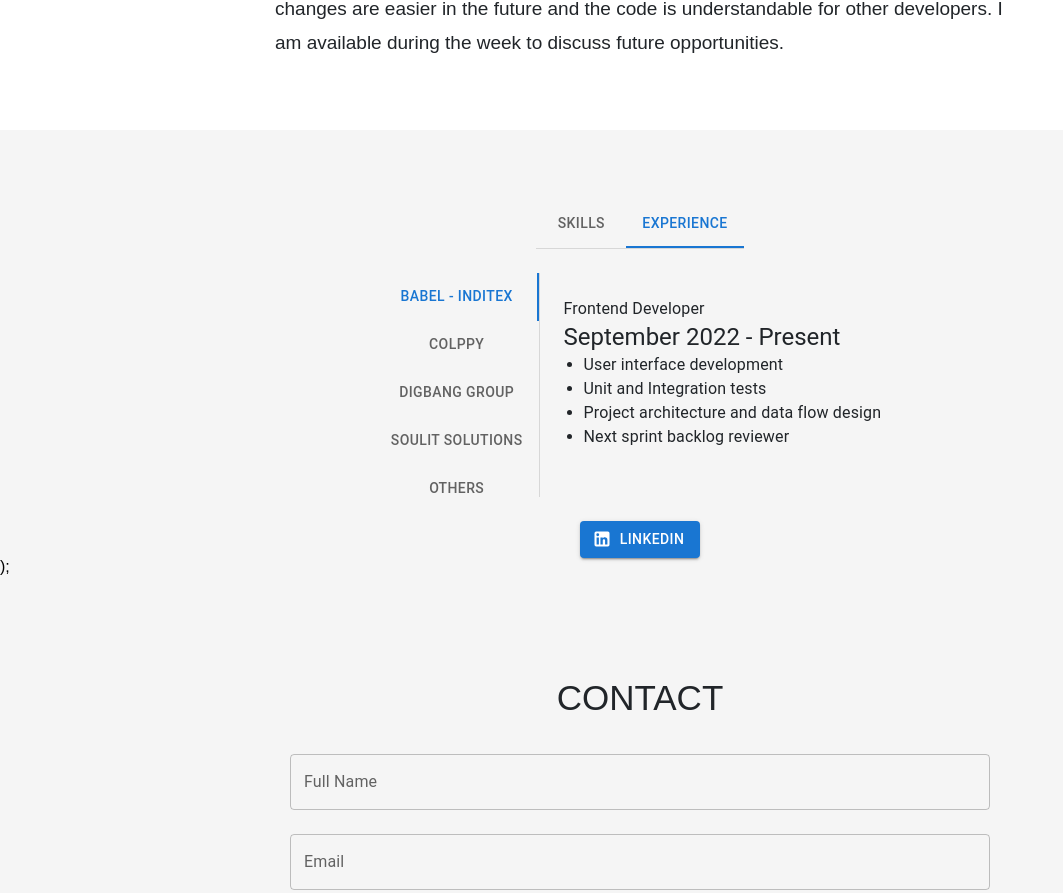
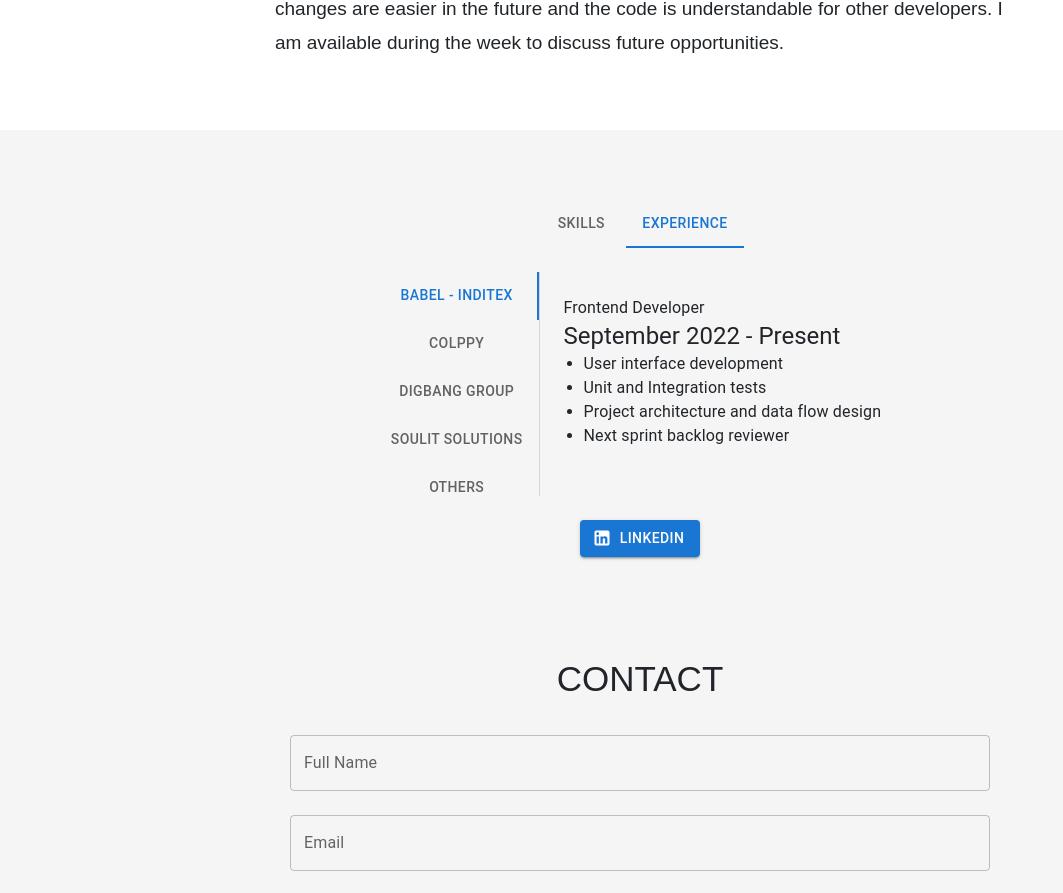
Before and after one commit to LucianoSantillan/resume, a Next.js app: page / in a window 1280 px wide. Shown: the part 1210-2103 px from the top of the page, without its empty margins (0-1063 px from the left). Built offline with nearby package versions, Linux system fonts and the light colour scheme.

Commit message:
refactor: Skills and experience

```diff
--- /dev/null
+++ b/pages/components/SkillsAndExperience/SkillsAndExperience.module.css
@@ -0,0 +1,24 @@
+.skillsAndExperience {
+    background-color: #f5f5f5;
+    padding: 70px 0;
+    display: flex;
+    justify-content: center;
+    flex-direction: column;
+}
+
+.linkedInButton {
+    align-self: center;
+}
+
+.tabsContainer {
+    border-bottom: 1;
+    border-color: divider;
+    max-width: 870px
+}
+
+.container {
+    width: 100%;
+    display: flex;
+    flex-direction: column;
+    align-items: center
+}
--- /dev/null
+++ b/pages/components/SkillsAndExperience/SkillsAndExperience.tsx
@@ -0,0 +1,77 @@
+import styles from './SkillsAndExperience.module.css';
+import { Box, NoSsr, Tab, Tabs, Typography } from '@mui/material';
+import { useState } from 'react';
+import Button from '@mui/material/Button';
+import LinkedInIcon from '@mui/icons-material/LinkedIn';
+import SkillsTab from '../SkillsTab/SkillsTab';
+import VerticalTabs from '../ExperienceTab/ExperienceTab';
+
+interface TabPanelProps {
+    children?: React.ReactNode;
+    index: number;
+    value: number;
+}
+
+function TabPanel(props: TabPanelProps) {
+    const { children, value, index, ...other } = props;
+
+    return (
+        <div
+            role="tabpanel"
+            hidden={value !== index}
+            id={`simple-tabpanel-${index}`}
+            aria-labelledby={`simple-tab-${index}`}
+            {...other}
+        >
+            {value === index && (
+                <Box sx={{ p: 3 }}>
+                    <Typography>{children}</Typography>
+                </Box>
+            )}
+        </div>
+    );
+}
+
+function a11yProps(index: number) {
+    return {
+        id: `simple-tab-${index}`,
+        'aria-controls': `simple-tabpanel-${index}`,
+    };
+}
+
+export default function SkillsAndExperience() {
+
+    const [tab, setTab] = useState<number>(1)
+
+    return (
+
+        <div id='skills-and-experience-section' className={styles.skillsAndExperience}>
+            <div className={styles.container}>
+                <div className={styles.tabsContainer}>
+                    <Tabs value={tab} onChange={(_, value) => { console.log(value); setTab(value) }}>
+                        <Tab label="SKILLS" {...a11yProps(0)} />
+                        <Tab label="EXPERIENCE" {...a11yProps(1)} />
+                    </Tabs>
+                </div>
+                <TabPanel value={tab} index={0}>
+                    <SkillsTab />
+                </TabPanel>
+                <TabPanel value={tab} index={1}>
+                    <NoSsr>
+                        <VerticalTabs />
+                    </NoSsr>
+                </TabPanel>
+            </div>
+            <Button
+                variant="contained"
+                startIcon={<LinkedInIcon />}
+                href="https://www.linkedin.com/in/luciano-santill%C3%A1n-b11ab4178/"
+                target="_blank"
+                rel="noopener"
+                className={styles.linkedInButton}
+            >
+                LinkedIn
+            </Button>
+        </div>
+    )
+}
--- a/pages/index.tsx
+++ b/pages/index.tsx
@@ -1,53 +1,13 @@
 import Head from 'next/head'
 import styles from '@/styles/Home.module.css'
-import { Box, IconButton, NoSsr, Tab, Tabs, Typography } from '@mui/material';
 import Banner from './components/Banner/Banner';
-import About from './components/About/About';
-import SkillsTab from './components/SkillsTab/SkillsTab';
-import { useState } from 'react';
-import VerticalTabs from './components/ExperienceTab/ExperienceTab';
-import Button from '@mui/material/Button';
-import LinkedInIcon from '@mui/icons-material/LinkedIn';
+import About from './components/About/About';;
 import Navbar from './components/Navbar/Navbar';
 import Form from './components/ContactForm/ContactForm';
 import Footer from './components/Footer/Footer';
-
-interface TabPanelProps {
-  children?: React.ReactNode;
-  index: number;
-  value: number;
-}
-
-function TabPanel(props: TabPanelProps) {
-  const { children, value, index, ...other } = props;
-
-  return (
-    <div
-      role="tabpanel"
-      hidden={value !== index}
-      id={`simple-tabpanel-${index}`}
-      aria-labelledby={`simple-tab-${index}`}
-      {...other}
-    >
-      {value === index && (
-        <Box sx={{ p: 3 }}>
-          <Typography>{children}</Typography>
-        </Box>
-      )}
-    </div>
-  );
-}
-
-function a11yProps(index: number) {
-  return {
-    id: `simple-tab-${index}`,
-    'aria-controls': `simple-tabpanel-${index}`,
-  };
-}
+import SkillsAndExperience from './components/SkillsAndExperience/SkillsAndExperience'
 
 export default function Home() {
-
-  const [tab, setTab] = useState<number>(1)
 
   return (
     <>
@@ -61,44 +21,7 @@ export default function Home() {
         <Navbar></Navbar>
         <Banner />
         <About />
-        <div id='skills-and-experience-section' className={styles.skillsAndExperience}>
-          <Box sx={{
-            width: '100%', display: 'flex', flexDirection: 'column', alignItems: 'center'
-          }}>
-            <Box sx={{ borderBottom: 1, borderColor: 'divider', maxWidth: '870px' }}>
-              <Tabs value={tab} onChange={(_, value) => { console.log(value); setTab(value) }}>
-                <Tab label="SKILLS" {...a11yProps(0)} />
-                <Tab label="EXPERIENCE" {...a11yProps(1)} />
-                {/* <Tab label="Item Three" {...a11yProps(2)} /> */}
-              </Tabs>
-            </Box>
-            <TabPanel value={tab} index={0}>
-              <SkillsTab />
-            </TabPanel>
-            <TabPanel value={tab} index={1}>
-              <NoSsr>
-                <VerticalTabs />
-              </NoSsr>
-            </TabPanel>
-            {/* <TabPanel value={value} index={1}>
-            Item Two
-          </TabPanel>
-          <TabPanel value={value} index={2}>
-            Item Three
-          </TabPanel> */}
-          </Box>
-          <Button
-            variant="contained"
-            startIcon={<LinkedInIcon />}
-            href="https://www.linkedin.com/in/luciano-santill%C3%A1n-b11ab4178/"
-            target="_blank"
-            rel="noopener"
-            className={styles.linkedInButton}
-          >
-            LinkedIn
-          </Button>
-          );
-        </div>
+        <SkillsAndExperience />
         <Form></Form>
         <Footer />
       </main>
```
